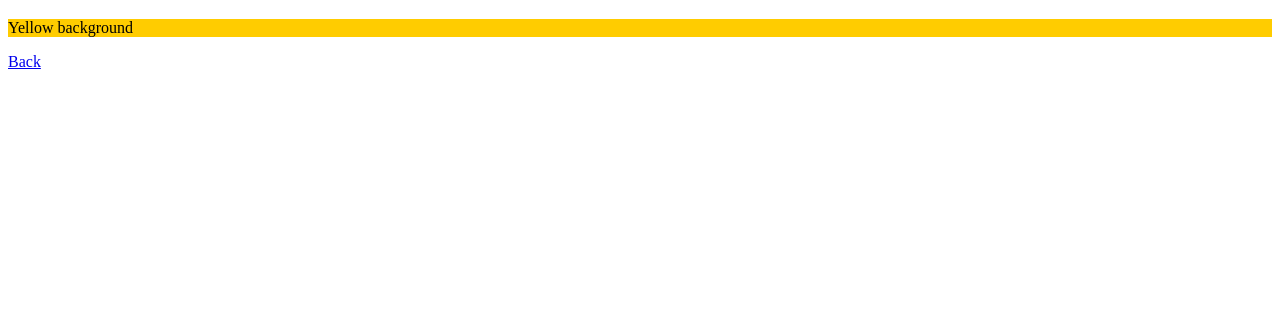
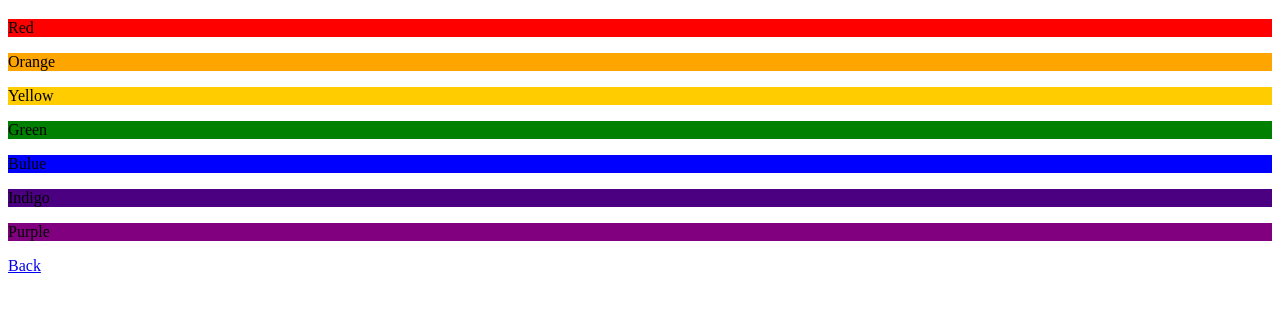
Before and after one commit to flect-udonishi/serviceworker-sample, a plain HTML site: page next.html in a window 1280 px wide. Shown: the part 61-370 px from the top of the page. Drawn offline with Linux system fonts and the light colour scheme.

Commit message:
modify next.html

```diff
--- a/next.html
+++ b/next.html
@@ -9,7 +9,13 @@
 
     <body>
         <h1>Service Worker Sample</h1>
-        <p style="background-color:#FFCC00;">Yellow background</p>
+        <p style="background-color:#FF0000;">Red</p>
+        <p style="background-color:#FFA500;">Orange</p>
+        <p style="background-color:#FFCC00;">Yellow</p>
+        <p style="background-color:#008000;">Green</p>
+        <p style="background-color:#0000ff;">Bulue</p>
+        <p style="background-color:#4b0082;">Indigo</p>
+        <p style="background-color:#800080;">Purple</p>
         <a href="index.html">Back</a>
     </body>
 </html>
```
